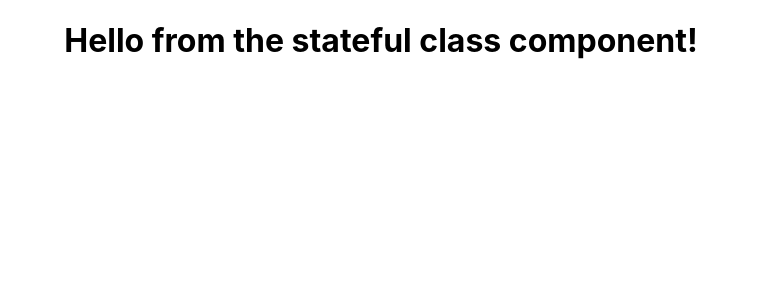
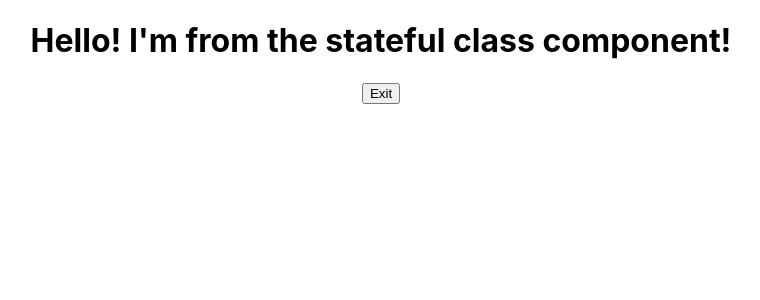
Before and after one commit to CHCheshire/react-project, a React (Create React App) app in the folder my-app/src/test-app/: page / in a window 1280 px wide. Shown: the top 300 px of the page, without its empty margins (259-1019 px from the left). Built offline with nearby package versions, Linux system fonts and the light colour scheme.

Commit message:
Add States to StatefulGreeting

```diff
--- a/my-app/src/test-app/src/App.js
+++ b/my-app/src/test-app/src/App.js
@@ -8,7 +8,7 @@
 function App() {
   return (
     <div className="App">
-      <StatefulGreeting greeting />
+      <StatefulGreeting greeting="I'm from the stateful class component!" />
     </div>
   );
 }
--- a/my-app/src/test-app/src/components/StatefulGreeting.js
+++ b/my-app/src/test-app/src/components/StatefulGreeting.js
@@ -1,8 +1,22 @@
 import React from "react";
 
 class StatefulGreeting extends React.Component {
+
+    constructor(props) {
+        super(props);
+        this.state = {
+            introduction: "Hello!",
+            buttonText: "Exit",
+        };
+    }
+
     render () {
-        return <h1>Hello from the stateful class component!</h1>
+        return (
+            <div>
+                <h1>{this.state.introduction} {this.props.greeting}</h1>
+                <button>{this.state.buttonText}</button>
+            </div>
+        )
     }
 }
 
```
